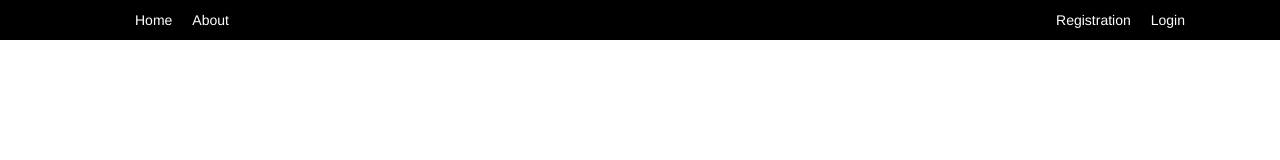
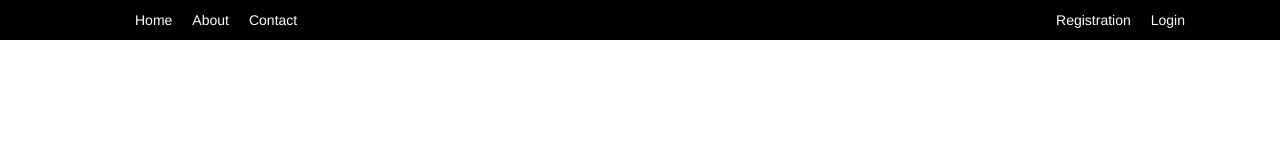
Before and after one commit to IvailoSakaliev/CarShop, an Angular app: page /contact in a window 1280 px wide. Before the commit this address led to /. Shown: the top 160 px of the page. Built offline with nearby package versions, Linux system fonts and the light colour scheme.

Commit message:
Add contact component

```diff
--- a/src/app/navigation/navigation.component.html
+++ b/src/app/navigation/navigation.component.html
@@ -4,6 +4,7 @@
     	<ul class="menu">
     		<li><a routerLink="/">Home</a></li>
     		<li><a routerLink="/about">About</a></li>
+    		<li><a routerLink="/contact">Contact</a></li>
     	</ul>
     </div>
     <div class="col-md-4">
```
Also changed, not shown: src/app/contact/contacts.component.ts (added, +9 -0 lines), src/app/router.module.ts (+6 -5 lines), src/app/contact/contacts.component.css (added), src/app/contact/contacts.component.html (added).
